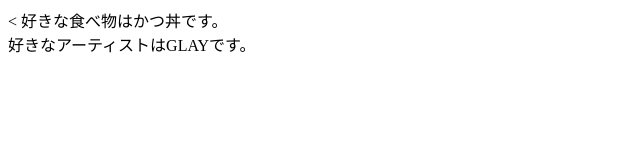
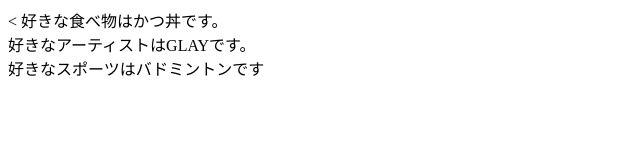
Before and after one commit to IwaiTaisei/command-test, a plain HTML site: page index.html in a window 1280 px wide. Shown: the whole page, without its empty margins (0-640 px from the left). Drawn offline with Linux system fonts and the light colour scheme.

Commit message:
好きなスポーツを追加

```diff
--- a/index.html
+++ b/index.html
@@ -7,5 +7,6 @@
 <body>
     好きな食べ物はかつ丼です。<br>
     好きなアーティストはGLAYです。<br>
+    好きなスポーツはバドミントンです<br>
 </body>
 </html>
```
